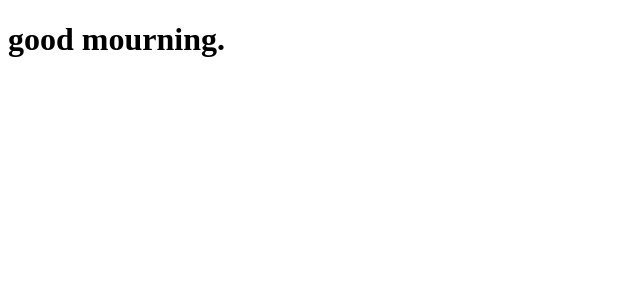
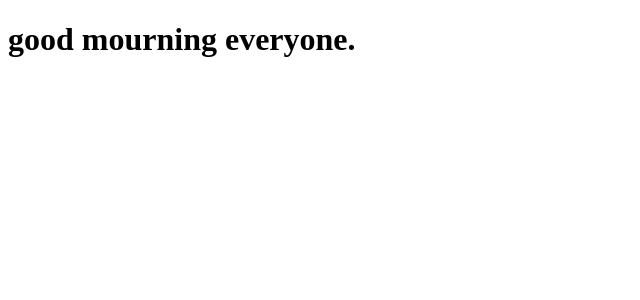
Before and after one commit to eironch/LUTO-public, a JavaScript app in the folder client/: page / in a window 1280 px wide. Shown: the top 300 px of the page, without its empty margins (0-640 px from the left). Built offline with nearby package versions, Linux system fonts and the light colour scheme; the HTML template or start-up script is replaced by a standard one.

Commit message:
pull request test

```diff
--- a/client/src/App.js
+++ b/client/src/App.js
@@ -1,7 +1,7 @@
 function App() {
   return (
     <div className="App">
-      <h1 className="text-red-500">good mourning.</h1>
+      <h1 className="text-red-500">good mourning everyone.</h1>
     </div>
   );
 }
```
